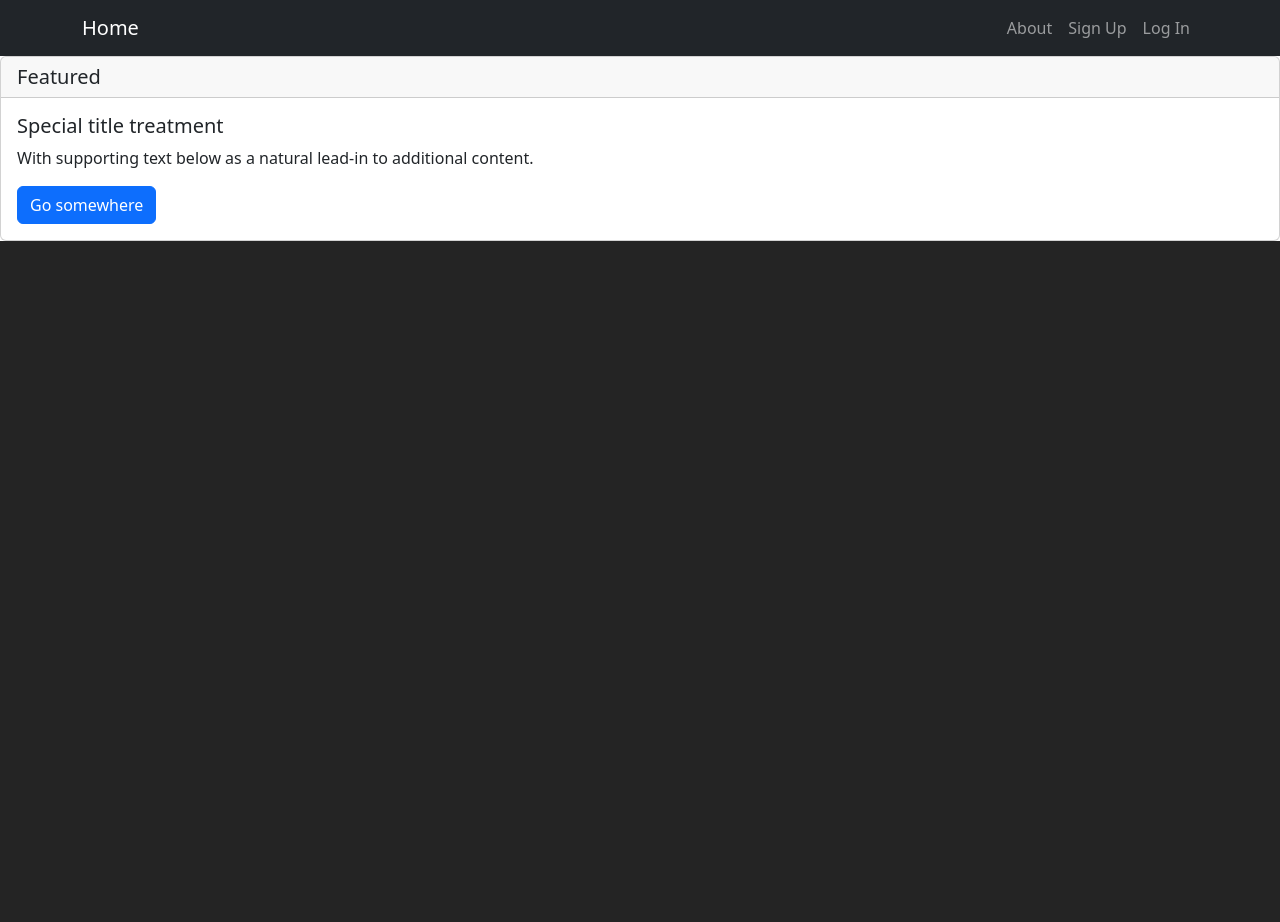
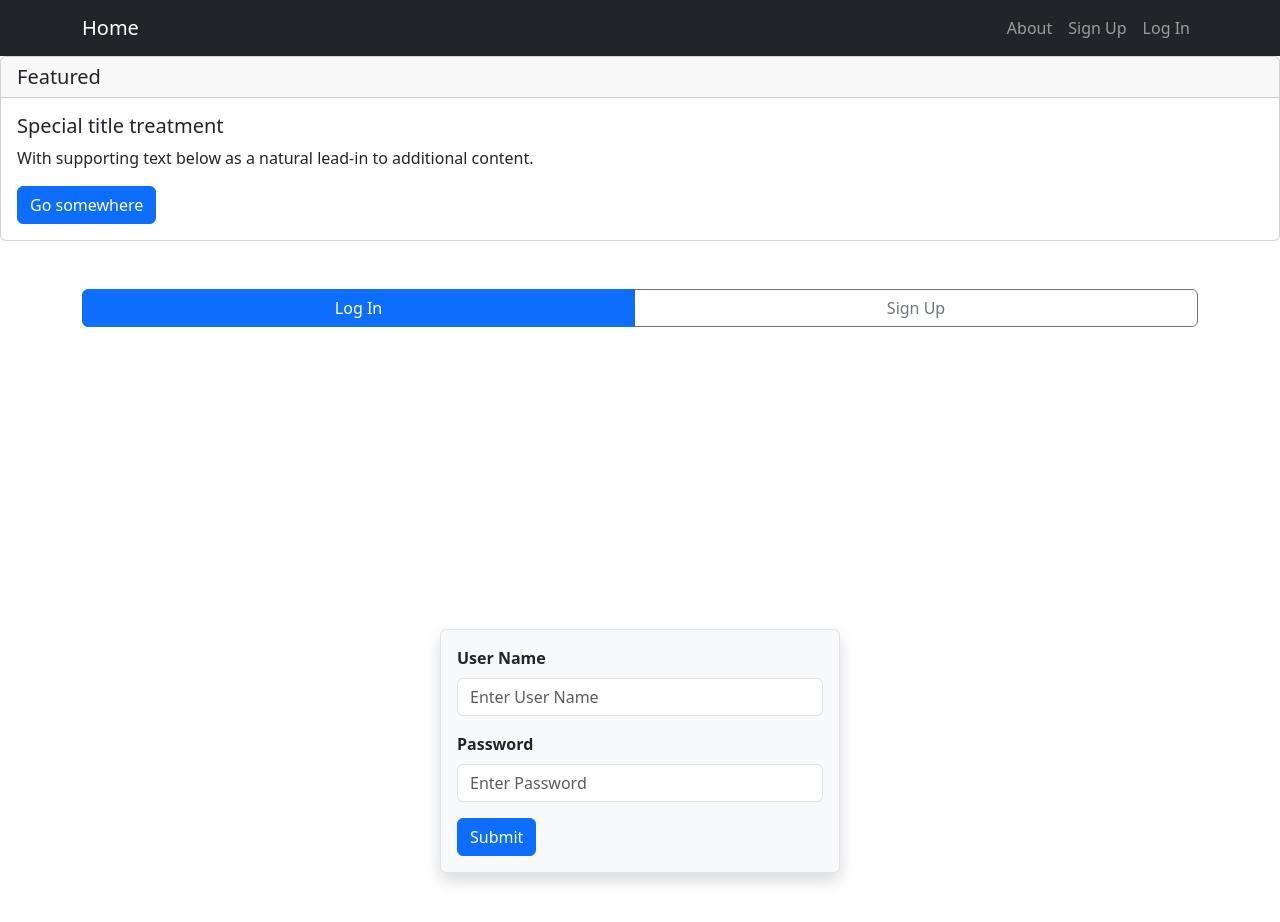
Before and after one commit to GaelGil/full_stack_template, a React (Vite) app in the folder frontend/: page / in a window 1280 px wide. Shown: the top 922 px of the page. Before the commit the page ends 800 px from the top, so only its background shows below. Built offline with nearby package versions, Linux system fonts and the light colour scheme.

Commit message:
updated stuff

```diff
--- a/frontend/src/components/Auth/AuthForm.tsx
+++ b/frontend/src/components/Auth/AuthForm.tsx
@@ -1,44 +1,29 @@
-import { Form, Button } from "react-bootstrap";
+import { Form } from "react-bootstrap";
 import type { AuthFormProps } from "../../types/AuthFormProp.ts";
 
-const AlgorithmForm: React.FC<AuthFormProps> = ({
+const AuthForm: React.FC<AuthFormProps> = ({
   value,
   options,
   onChange,
   onSubmit,
-  onReset,
-  disabled,
 }) => (
   <Form onSubmit={onSubmit} className="p-3 border rounded bg-light shadow">
-    <Form.Group className="mb-3">
-      <Form.Label className="fw-bold">Algorithms</Form.Label>
-      <Form.Select value={value} onChange={onChange}>
-        <option value="">Select Algorithm</option>
-        {options.map((opt) => (
-          <option key={opt} value={opt}>
-            {opt}
-          </option>
-        ))}
-      </Form.Select>
-    </Form.Group>
-
-    <Button
-      type="submit"
-      variant="primary"
-      className="w-100 mb-2"
-      disabled={disabled}
-    >
+    {options.map((opt) => (
+      <Form.Group className="mb-3" key={opt}>
+        <Form.Label className="fw-bold">{opt}</Form.Label>
+        <Form.Control
+          type="text"
+          name={opt}
+          placeholder={`Enter ${opt}`}
+          value={value[opt] || ""}
+          onChange={onChange}
+        />
+      </Form.Group>
+    ))}
+    <button type="submit" className="btn btn-primary">
       Submit
-    </Button>
-    <Button
-      type="button"
-      variant="secondary"
-      className="w-100"
-      onClick={onReset}
-    >
-      Reset
-    </Button>
+    </button>
   </Form>
 );
 
-export default AlgorithmForm;
+export default AuthForm;
--- a/frontend/src/components/Auth/LoginForm.tsx
+++ b/frontend/src/components/Auth/LoginForm.tsx
@@ -1,36 +1,32 @@
-// import { Form, Button } from "react-bootstrap";
+import React, { useState } from "react";
+import { Container } from "react-bootstrap";
+import AuthForm from "./AuthForm";
 
-// const AlgorithmForm: React.FC = () => (
-//   <Form onSubmit={onSubmit} className="p-3 border rounded bg-light shadow">
-//     <Form.Group className="mb-3">
-//       <Form.Label className="fw-bold">Algorithms</Form.Label>
-//       <Form.Select value={value} onChange={onChange}>
-//         <option value="">Select Algorithm</option>
-//         {options.map((opt) => (
-//           <option key={opt} value={opt}>
-//             {opt}
-//           </option>
-//         ))}
-//       </Form.Select>
-//     </Form.Group>
+const LogInForm = () => {
+  const [login, setLogin] = useState("false");
+  // function to handle if algorithm changes
+  const handleChange = (e: React.ChangeEvent<HTMLSelectElement>) => {
+    e.preventDefault();
+    setLogin("true");
+  };
 
-//     <Button
-//       type="submit"
-//       variant="primary"
-//       className="w-100 mb-2"
-//       disabled={disabled}
-//     >
-//       Submit
-//     </Button>
-//     <Button
-//       type="button"
-//       variant="secondary"
-//       className="w-100"
-//       onClick={onReset}
-//     >
-//       Reset
-//     </Button>
-//   </Form>
-// );
+  const handleSubmit = async (e: React.FormEvent<HTMLFormElement>) => {
+    e.preventDefault();
+  };
 
-// export default AlgorithmForm;
+  return (
+    <Container className="d-flex flex-column justify-content-center align-items-center min-vh-100">
+      <div style={{ maxWidth: "400px", width: "100%" }}>
+        {/* importing algorithm form component with sorting specific values */}
+        <AuthForm
+          value={login}
+          options={["User Name", "Password"]}
+          onChange={handleChange}
+          onSubmit={handleSubmit}
+        />
+      </div>
+    </Container>
+  );
+};
+
+export default LogInForm;
--- a/frontend/src/components/Auth/SignUpForm.tsx
+++ b/frontend/src/components/Auth/SignUpForm.tsx
@@ -0,0 +1,34 @@
+import React, { useState } from "react";
+import { Container } from "react-bootstrap";
+// import type { AuthFormProps } from "../../types/AuthFormProp";
+import AuthForm from "./AuthForm";
+
+const SignUpForm = () => {
+  const [login, setLogin] = useState("false");
+  // function to handle if algorithm changes
+  const handleChange = (e: React.ChangeEvent<HTMLSelectElement>) => {
+    e.preventDefault();
+    setLogin("true");
+  };
+
+  const handleSubmit = async (e: React.FormEvent<HTMLFormElement>) => {
+    e.preventDefault();
+  };
+
+  return (
+    <Container className="d-flex flex-column justify-content-center align-items-center min-vh-100">
+      <h1> Sign Up</h1>
+      <div style={{ maxWidth: "400px", width: "100%" }}>
+        {/* importing algorithm form component with sorting specific values */}
+        <AuthForm
+          value={login}
+          options={["Email", "User Name", "Password", "Confirm Password"]}
+          onChange={handleChange}
+          onSubmit={handleSubmit}
+        />
+      </div>
+    </Container>
+  );
+};
+
+export default SignUpForm;
--- a/frontend/src/pages/Auth.tsx
+++ b/frontend/src/pages/Auth.tsx
@@ -0,0 +1,46 @@
+import React, { useState } from "react";
+import { Container, ButtonGroup, ToggleButton } from "react-bootstrap";
+import LogInForm from "../components/Auth/LoginForm";
+import SignUpForm from "../components/Auth/SignUpForm";
+
+const AuthPage: React.FC = () => {
+  const [selected, setSelected] = useState<"login" | "signup">("login"); // declare the default state as string
+
+  return (
+    <Container className="mt-5">
+      {/* the selection options for sorting options */}
+      <ButtonGroup className="mb-4 d-flex justify-content-center">
+        <ToggleButton
+          id="sorting-toggle"
+          type="radio"
+          variant="outline-primary"
+          name="visualizer"
+          value="sorting"
+          checked={selected === "login"}
+          onChange={() => setSelected("login")}
+        >
+          Log In
+        </ToggleButton>
+        <ToggleButton
+          id="graph-toggle"
+          type="radio"
+          variant="outline-secondary"
+          name="visualizer"
+          value="graph"
+          checked={selected === "signup"}
+          onChange={() => setSelected("signup")}
+        >
+          Sign Up
+        </ToggleButton>
+      </ButtonGroup>
+
+      {/* if the current state of our variable selected=sorting then we load the
+        sorting component with its info, otherwise we will load the traversal
+        visualiser component
+      */}
+      {selected === "login" ? <LogInForm /> : <SignUpForm />}
+    </Container>
+  );
+};
+
+export default AuthPage;
--- a/frontend/src/pages/Home.tsx
+++ b/frontend/src/pages/Home.tsx
@@ -1,8 +1,14 @@
 import "../css/Home.css";
 import About from "../components/About";
+import AuthPage from "./Auth";
 
 const Home: React.FC = () => {
-  return <About />;
+  return (
+    <>
+      <About />
+      <AuthPage />
+    </>
+  );
 };
 
 export default Home;
```
Also changed, not shown: frontend/src/types/AuthFormProp.ts (+2 -5 lines).
